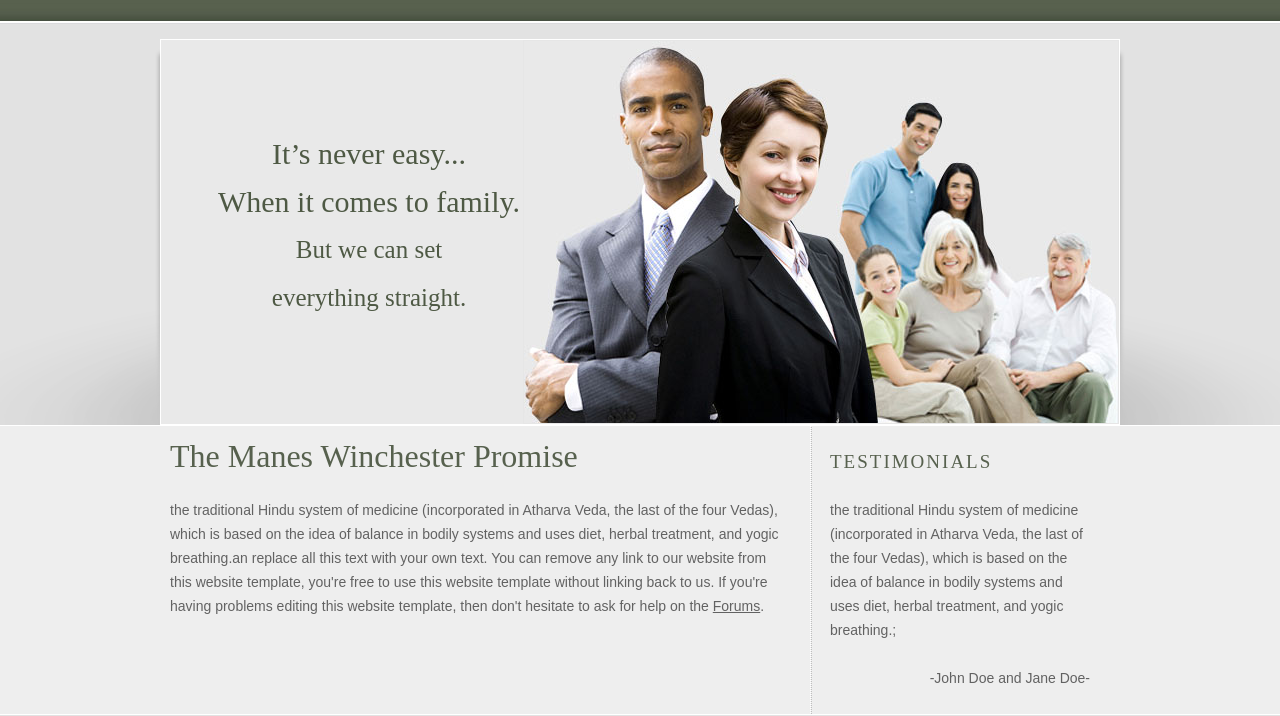
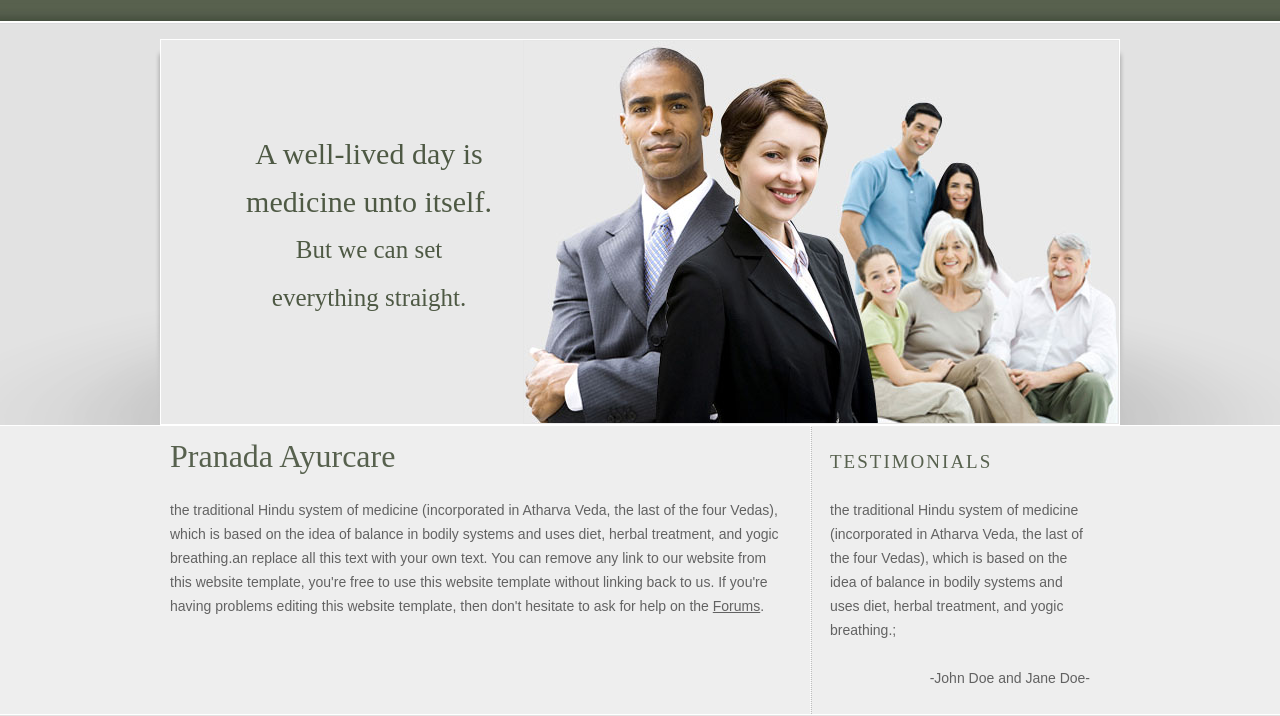
Before and after one commit to narutosasuke/hello-world, a plain HTML site: page index.html in a window 1280 px wide. Shown: the part 114-830 px from the top of the page. Drawn offline with Linux system fonts and the light colour scheme.

Commit message:
Update index.html

```diff
--- a/index.html
+++ b/index.html
@@ -42,7 +42,7 @@
 			<div class="clearfix">
 				<img src="images/family-large.jpg" alt="Img" height="382" width="594">
 				<div class="detail">
-					<h1>It’s never easy...<br> When it comes to family.</h1>
+					<h1>A well-lived day is<br/>medicine unto itself.</h1>
 					<p>
 						But we can set<br> everything straight.
 					</p>
@@ -58,7 +58,7 @@
 					</p>
 					<span>-John Doe and Jane Doe-</span>
 				</div>
-				<h1>The Manes Winchester Promise</h1>
+				<h1>Pranada Ayurcare</h1>
 				<p>
 					the traditional Hindu system of medicine (incorporated in Atharva Veda, the last of the four Vedas), which is based on the idea of balance in bodily systems and uses diet, herbal treatment, and yogic breathing.an replace all this text with your own text. You can remove any link to our website from this website template, you're free to use this website template without linking back to us. If you're having problems editing this website template, then don't hesitate to ask for help on the <a href="http://www.freewebsitetemplates.com/forums/">Forums</a>.
 				</p>
```
